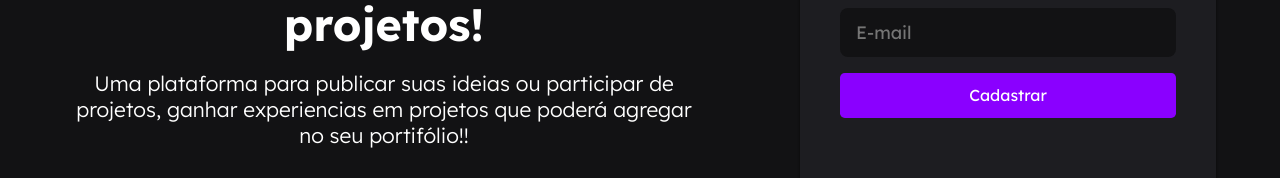
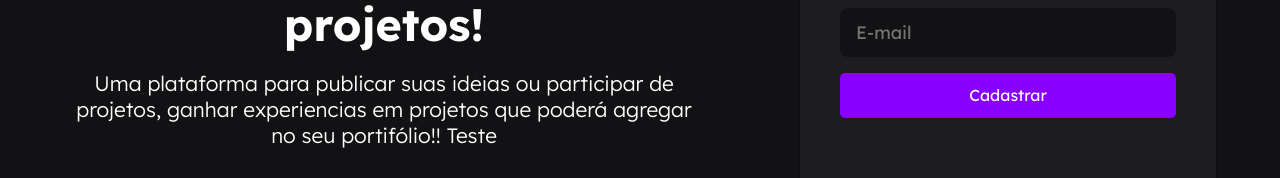
Before and after one commit to Lucas-Franson/Wenzer, a React (Create React App) app in the folder wenzer_web/: page /1 in a window 1280 px wide. Shown: the part 340-518 px from the top of the page. Built offline with nearby package versions, Linux system fonts and the light colour scheme.

Commit message:
Trying a test in front

```diff
--- a/wenzer_web/src/Pages/Welcome/Welcome.tsx
+++ b/wenzer_web/src/Pages/Welcome/Welcome.tsx
@@ -108,7 +108,7 @@ function Welcome(): ReactElement {
             <h2>
               Uma plataforma para publicar suas ideias ou participar de projetos,
               ganhar experiencias em projetos que poderá agregar no seu
-              portifólio!!{" "}
+              portifólio!!{" "} Teste
             </h2>
             {/* <img src={bg_register} alt="" /> */}
             <a href="#about">
```
